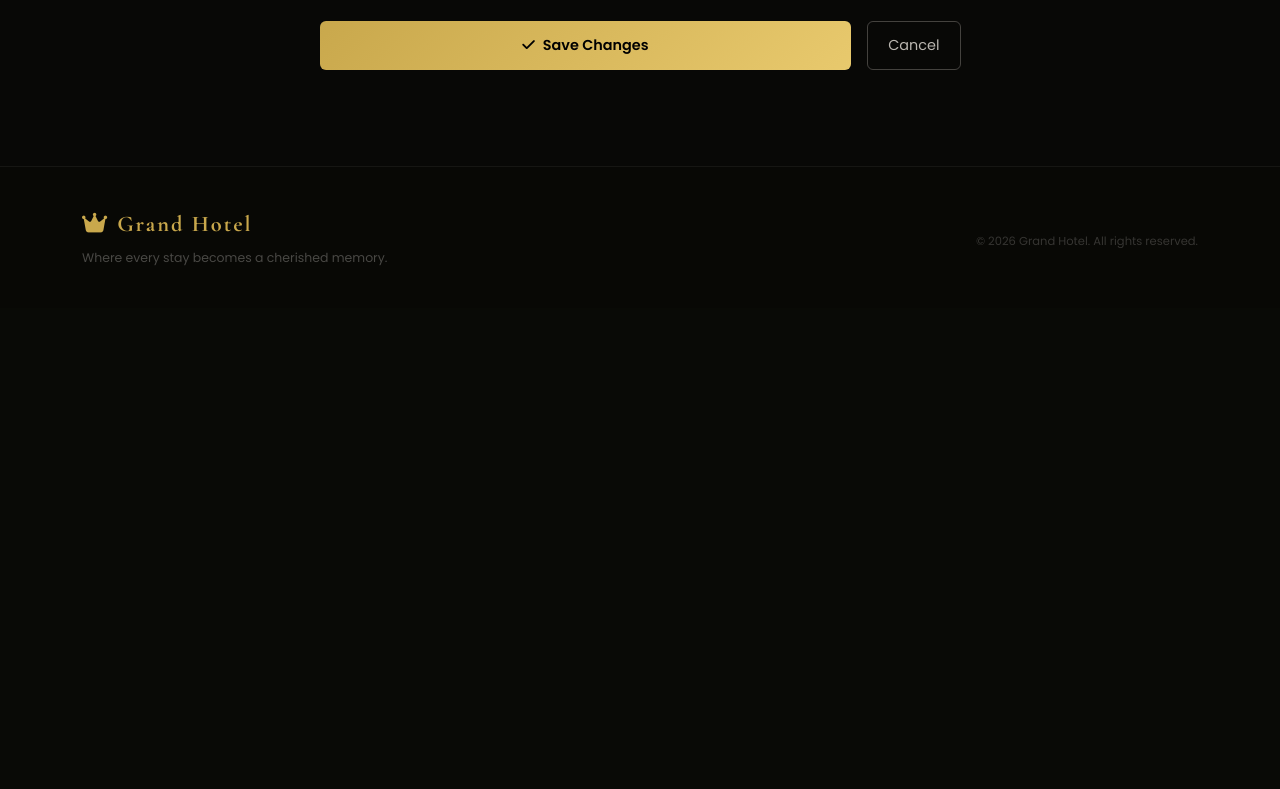
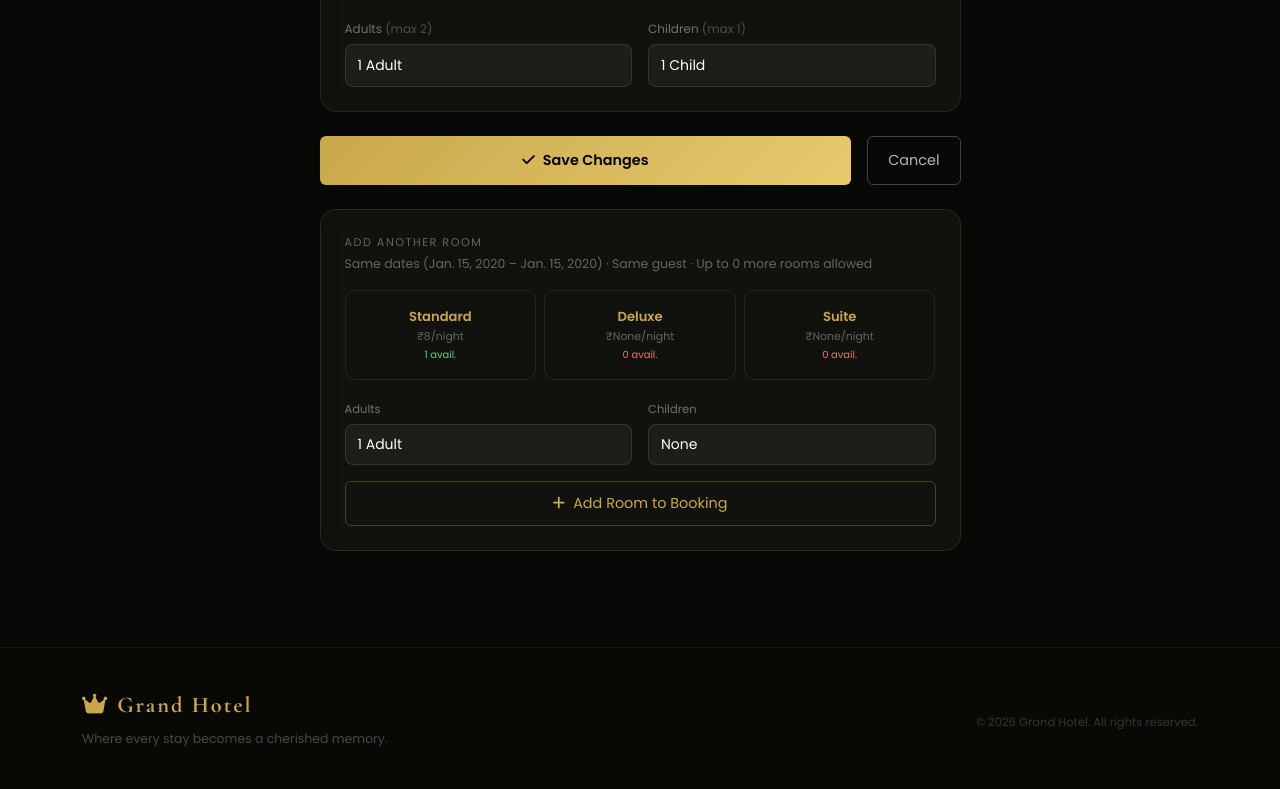
Before and after one commit to Johann1038/hotel-management, a Django app: page /hotel/modify/1/ in a window 1280 px wide. Shown: the part 846-1635 px from the top of the page. Before the commit the page ends 1111 px from the top, so only its background shows below. Run offline with Django 5.2, Linux system fonts and the light colour scheme; tables that the repository leaves empty hold one stand-in row (values such as "Sample post").

Commit message:
Add room feature in modify booking with no-reduction notice

```diff
--- a/backend/bookings/views.py
+++ b/backend/bookings/views.py
@@ -509,71 +509,118 @@ def modify_booking(request, booking_id):
         Booking.objects.select_related('guest', 'room'), id=booking_id
     )
     festive = SiteSetting.get().festive_mode
+    group_bookings = list(
+        Booking.objects.filter(group_ref=booking.group_ref).select_related('room').order_by('id')
+    )
     error = None
 
     if request.method == 'POST':
-        check_in_str = request.POST.get('check_in', '').strip()
-        check_out_str = request.POST.get('check_out', '').strip()
-        new_type = request.POST.get('room_type', booking.room.room_type).strip()
-        try:
-            adults = int(request.POST.get('adults', booking.adults))
-            children = int(request.POST.get('children', booking.children))
-        except ValueError:
-            adults, children = booking.adults, booking.children
+        action = request.POST.get('action', 'modify')
 
-        if adults < 1 or adults > 2:
-            error = 'Each room accommodates 1–2 adults.'
-        elif children > 1:
-            error = 'Maximum 1 child per room.'
+        if action == 'add_room':
+            new_type = request.POST.get('new_room_type', '').strip()
+            try:
+                adults = int(request.POST.get('new_adults', 1))
+                children = int(request.POST.get('new_children', 0))
+            except ValueError:
+                adults, children = 1, 0
+
+            if not new_type:
+                error = 'Please select a room type.'
+            elif adults < 1 or adults > 2:
+                error = 'Each room accommodates 1–2 adults.'
+            elif children > 1:
+                error = 'Maximum 1 child per room.'
+            elif len(group_bookings) >= 5:
+                error = 'Maximum 5 rooms per booking.'
+            else:
+                used_ids = [b.room.id for b in group_bookings]
+                new_room = Room.objects.filter(
+                    status='available', room_type=new_type
+                ).exclude(id__in=used_ids).first()
+                if not new_room:
+                    error = f'No {new_type} rooms available right now.'
+                else:
+                    nb = Booking.objects.create(
+                        guest=booking.guest,
+                        room=new_room,
+                        check_in=booking.check_in,
+                        check_out=booking.check_out,
+                        discount_percent=booking.discount_percent,
+                        adults=adults,
+                        children=children,
+                        group_ref=booking.group_ref,
+                    )
+                    new_room.status = 'occupied'
+                    new_room.save()
+                    changes = [f'Added room: {new_type.capitalize()} (Booking #{nb.id})']
+                    _send_modification_confirmation(booking)
+                    _send_admin_modification_notification(booking, changes)
+                    return redirect('user_confirm', booking_id=booking.id)
+
         else:
+            check_in_str = request.POST.get('check_in', '').strip()
+            check_out_str = request.POST.get('check_out', '').strip()
+            new_type = request.POST.get('room_type', booking.room.room_type).strip()
             try:
-                check_in = date.fromisoformat(check_in_str)
-                check_out = date.fromisoformat(check_out_str)
+                adults = int(request.POST.get('adults', booking.adults))
+                children = int(request.POST.get('children', booking.children))
             except ValueError:
-                error = 'Invalid dates provided.'
+                adults, children = booking.adults, booking.children
+
+            if adults < 1 or adults > 2:
+                error = 'Each room accommodates 1–2 adults.'
+            elif children > 1:
+                error = 'Maximum 1 child per room.'
             else:
-                if (check_out - check_in).days <= 0:
-                    error = 'Check-out must be after check-in.'
+                try:
+                    check_in = date.fromisoformat(check_in_str)
+                    check_out = date.fromisoformat(check_out_str)
+                except ValueError:
+                    error = 'Invalid dates provided.'
                 else:
-                    changes = []
+                    if (check_out - check_in).days <= 0:
+                        error = 'Check-out must be after check-in.'
+                    else:
+                        changes = []
+                        if new_type != booking.room.room_type:
+                            new_room = Room.objects.filter(
+                                status='available', room_type=new_type
+                            ).exclude(id=booking.room.id).first()
+                            if not new_room:
+                                error = f'No {new_type} rooms available right now.'
+                            else:
+                                changes.append(
+                                    f'Room type: {booking.room.room_type.capitalize()} → {new_type.capitalize()}'
+                                )
+                                booking.room.status = 'available'
+                                booking.room.save()
+                                booking.room = new_room
+                                new_room.status = 'occupied'
+                                new_room.save()
 
-                    if new_type != booking.room.room_type:
-                        new_room = Room.objects.filter(
-                            status='available', room_type=new_type
-                        ).exclude(id=booking.room.id).first()
-                        if not new_room:
-                            error = f'No {new_type} rooms available right now.'
-                        else:
-                            changes.append(
-                                f'Room type: {booking.room.room_type.capitalize()} → {new_type.capitalize()}'
-                            )
-                            booking.room.status = 'available'
-                            booking.room.save()
-                            booking.room = new_room
-                            new_room.status = 'occupied'
-                            new_room.save()
-
-                    if not error:
-                        if check_in != booking.check_in or check_out != booking.check_out:
-                            changes.append(
-                                f'Dates: {booking.check_in} – {booking.check_out} → {check_in} – {check_out}'
-                            )
-                        if adults != booking.adults or children != booking.children:
-                            changes.append(
-                                f'Guests: {booking.adults} adult(s), {booking.children} child(ren) → {adults} adult(s), {children} child(ren)'
-                            )
-                        booking.check_in = check_in
-                        booking.check_out = check_out
-                        booking.adults = adults
-                        booking.children = children
-                        booking.save()
-                        if changes:
-                            _send_modification_confirmation(booking)
-                            _send_admin_modification_notification(booking, changes)
-                        return redirect('user_confirm', booking_id=booking.id)
+                        if not error:
+                            if check_in != booking.check_in or check_out != booking.check_out:
+                                changes.append(
+                                    f'Dates: {booking.check_in} – {booking.check_out} → {check_in} – {check_out}'
+                                )
+                            if adults != booking.adults or children != booking.children:
+                                changes.append(
+                                    f'Guests: {booking.adults} adult(s), {booking.children} child(ren) → {adults} adult(s), {children} child(ren)'
+                                )
+                            booking.check_in = check_in
+                            booking.check_out = check_out
+                            booking.adults = adults
+                            booking.children = children
+                            booking.save()
+                            if changes:
+                                _send_modification_confirmation(booking)
+                                _send_admin_modification_notification(booking, changes)
+                            return redirect('user_confirm', booking_id=booking.id)
 
     return render(request, 'user/modify_booking.html', {
         'booking': booking,
+        'group_bookings': group_bookings,
         'categories': _category_data(festive),
         'error': error,
     })
--- a/backend/templates/user/modify_booking.html
+++ b/backend/templates/user/modify_booking.html
@@ -20,18 +20,46 @@
         </div>
         {% endif %}
 
+        <!-- Notice -->
+        <div style="background:rgba(251,191,36,.06);border:1px solid rgba(251,191,36,.2);border-radius:10px;padding:13px 18px;margin-bottom:24px;font-size:.82rem;color:rgba(245,240,232,.55);line-height:1.6;" data-aos="fade-up">
+          <i class="fas fa-info-circle me-2" style="color:#fbbf24;"></i>
+          You can modify dates, room type, and occupancy, or <strong style="color:#fbbf24;">add more rooms</strong> to your booking.
+          <strong style="color:#f87171;">Reducing the number of rooms is not allowed</strong> — please contact the front desk for cancellations.
+        </div>
+
+        <!-- Current rooms summary -->
+        {% if group_bookings|length > 1 %}
+        <div class="g-card p-4 mb-3" data-aos="fade-up">
+          <div style="font-size:.7rem;color:rgba(255,255,255,.35);text-transform:uppercase;letter-spacing:1.5px;margin-bottom:12px;">Current Rooms ({{ group_bookings|length }})</div>
+          {% for b in group_bookings %}
+          <div class="d-flex justify-content-between align-items-center py-2" style="border-bottom:{% if not forloop.last %}1px solid rgba(255,255,255,.05){% else %}none{% endif %};">
+            <div style="font-size:.85rem;color:#fff;text-transform:capitalize;">
+              <span style="color:rgba(255,255,255,.35);font-size:.72rem;margin-right:8px;">Room {{ forloop.counter }}</span>
+              {{ b.room.room_type }}
+            </div>
+            <div style="font-size:.8rem;color:var(--gold);">₹{{ b.final_price }}</div>
+          </div>
+          {% endfor %}
+        </div>
+        {% endif %}
+
+        <!-- Modify primary booking -->
         <form method="post" data-aos="fade-up">
           {% csrf_token %}
+          <input type="hidden" name="action" value="modify">
 
           <!-- Room Type -->
           <div class="g-card p-4 mb-3">
-            <div style="font-size:.7rem;color:rgba(255,255,255,.35);text-transform:uppercase;letter-spacing:1.5px;margin-bottom:14px;">Room Type</div>
+            <div style="font-size:.7rem;color:rgba(255,255,255,.35);text-transform:uppercase;letter-spacing:1.5px;margin-bottom:14px;">
+              {% if group_bookings|length > 1 %}Room 1 — {% endif %}Room Type
+            </div>
             <div class="row g-2">
               {% for cat in categories %}
               <div class="col-4">
                 <label style="cursor:pointer;display:block;">
-                  <input type="radio" name="room_type" value="{{ cat.type }}" {% if booking.room.room_type == cat.type %}checked{% endif %}
-                    style="display:none;" class="room-radio">
+                  <input type="radio" name="room_type" value="{{ cat.type }}"
+                    {% if booking.room.room_type == cat.type %}checked{% endif %}
+                    class="room-radio" style="display:none;">
                   <div class="room-type-tile text-center p-3" style="border:1px solid rgba(255,255,255,.1);border-radius:10px;transition:.2s;">
                     <div style="font-size:.85rem;font-weight:600;color:var(--gold);text-transform:capitalize;">{{ cat.label }}</div>
                     <div style="font-size:.72rem;color:rgba(255,255,255,.4);margin-top:2px;">₹{{ cat.price }}/night</div>
@@ -85,7 +113,7 @@
             </div>
           </div>
 
-          <div class="d-flex gap-3">
+          <div class="d-flex gap-3 mb-4">
             <button type="submit" class="btn-gold flex-grow-1" style="border:none;cursor:pointer;padding:13px;">
               <i class="fas fa-check me-2"></i>Save Changes
             </button>
@@ -93,24 +121,76 @@
           </div>
         </form>
 
+        <!-- Add Room -->
+        {% if group_bookings|length < 5 %}
+        <div class="g-card p-4" data-aos="fade-up" style="border-color:rgba(201,168,76,.15);">
+          <div style="font-size:.7rem;color:rgba(255,255,255,.35);text-transform:uppercase;letter-spacing:1.5px;margin-bottom:4px;">Add Another Room</div>
+          <p style="font-size:.78rem;color:rgba(255,255,255,.35);margin-bottom:16px;">
+            Same dates ({{ booking.check_in }} – {{ booking.check_out }}) · Same guest · Up to {{ 5|add:"-"|add:group_bookings|length }} more room{{ 5|add:"-"|add:group_bookings|length|pluralize }} allowed
+          </p>
+          <form method="post">
+            {% csrf_token %}
+            <input type="hidden" name="action" value="add_room">
+            <div class="row g-2 mb-3">
+              {% for cat in categories %}
+              <div class="col-4">
+                <label style="cursor:pointer;display:block;">
+                  <input type="radio" name="new_room_type" value="{{ cat.type }}" class="add-radio" style="display:none;" required>
+                  <div class="add-tile text-center p-3" style="border:1px solid rgba(255,255,255,.08);border-radius:10px;transition:.2s;">
+                    <div style="font-size:.82rem;font-weight:600;color:var(--gold);text-transform:capitalize;">{{ cat.label }}</div>
+                    <div style="font-size:.68rem;color:rgba(255,255,255,.35);margin-top:2px;">₹{{ cat.price }}/night</div>
+                    <div style="font-size:.62rem;color:{% if cat.count > 0 %}#4ade80{% else %}#f87171{% endif %};margin-top:3px;">{{ cat.count }} avail.</div>
+                  </div>
+                </label>
+              </div>
+              {% endfor %}
+            </div>
+            <div class="row g-3 mb-3">
+              <div class="col-6">
+                <label style="font-size:.72rem;color:rgba(255,255,255,.4);">Adults</label>
+                <select name="new_adults" class="form-control mt-1" style="background:rgba(255,255,255,.05);border:1px solid rgba(255,255,255,.1);color:#fff;border-radius:8px;padding:9px 12px;">
+                  <option value="1">1 Adult</option>
+                  <option value="2">2 Adults</option>
+                </select>
+              </div>
+              <div class="col-6">
+                <label style="font-size:.72rem;color:rgba(255,255,255,.4);">Children</label>
+                <select name="new_children" class="form-control mt-1" style="background:rgba(255,255,255,.05);border:1px solid rgba(255,255,255,.1);color:#fff;border-radius:8px;padding:9px 12px;">
+                  <option value="0">None</option>
+                  <option value="1">1 Child</option>
+                </select>
+              </div>
+            </div>
+            <button type="submit" class="btn-outline w-100" style="border:none;cursor:pointer;padding:11px;border:1px solid rgba(201,168,76,.3);color:var(--gold);">
+              <i class="fas fa-plus me-2"></i>Add Room to Booking
+            </button>
+          </form>
+        </div>
+        {% else %}
+        <div style="background:rgba(239,68,68,.06);border:1px solid rgba(239,68,68,.2);border-radius:10px;padding:13px 18px;font-size:.82rem;color:#f87171;" data-aos="fade-up">
+          <i class="fas fa-ban me-2"></i>Maximum of 5 rooms per booking reached.
+        </div>
+        {% endif %}
+
       </div>
     </div>
   </div>
 </section>
 
 <style>
-input[type=radio].room-radio:checked + .room-type-tile {
+.room-radio:checked + .room-type-tile,
+.add-radio:checked + .add-tile {
   border-color: var(--gold) !important;
   background: rgba(201,168,76,.08);
 }
-.room-type-tile:hover { border-color: rgba(201,168,76,.4) !important; }
+.room-type-tile:hover, .add-tile:hover { border-color: rgba(201,168,76,.4) !important; }
 </style>
 <script>
-document.querySelectorAll('.room-radio').forEach(r => {
+function bindRadios(cls) {
+  document.querySelectorAll('.' + cls).forEach(r => {
     r.addEventListener('change', () => {
-    document.querySelectorAll('.room-type-tile').forEach(t => {
-      t.style.borderColor = 'rgba(255,255,255,.1)';
-      t.style.background = '';
+      document.querySelectorAll('.' + cls + ' + div').forEach(t => {
+        t.style.borderColor = ''; t.style.background = '';
       });
       if (r.checked) {
         r.nextElementSibling.style.borderColor = 'var(--gold)';
@@ -118,7 +198,9 @@ document.querySelectorAll('.room-radio').forEach(r => {
       }
     });
   });
-// Highlight initial selection
-document.querySelector('.room-radio:checked')?.dispatchEvent(new Event('change'));
+  document.querySelector('.' + cls + ':checked')?.dispatchEvent(new Event('change'));
+}
+bindRadios('room-radio');
+bindRadios('add-radio');
 </script>
 {% endblock %}
```
Lines whose indentation alone changed are shown as unchanged.
